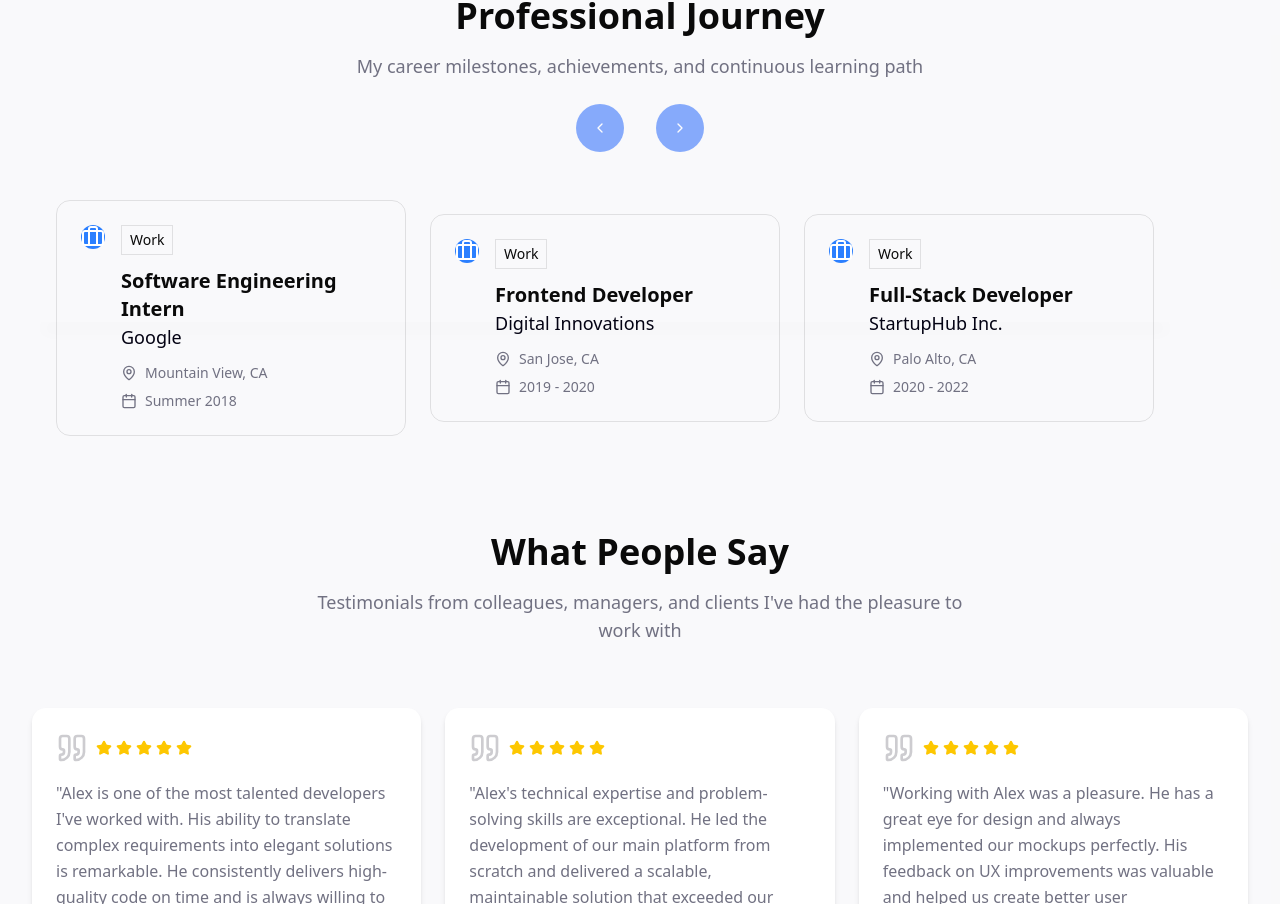
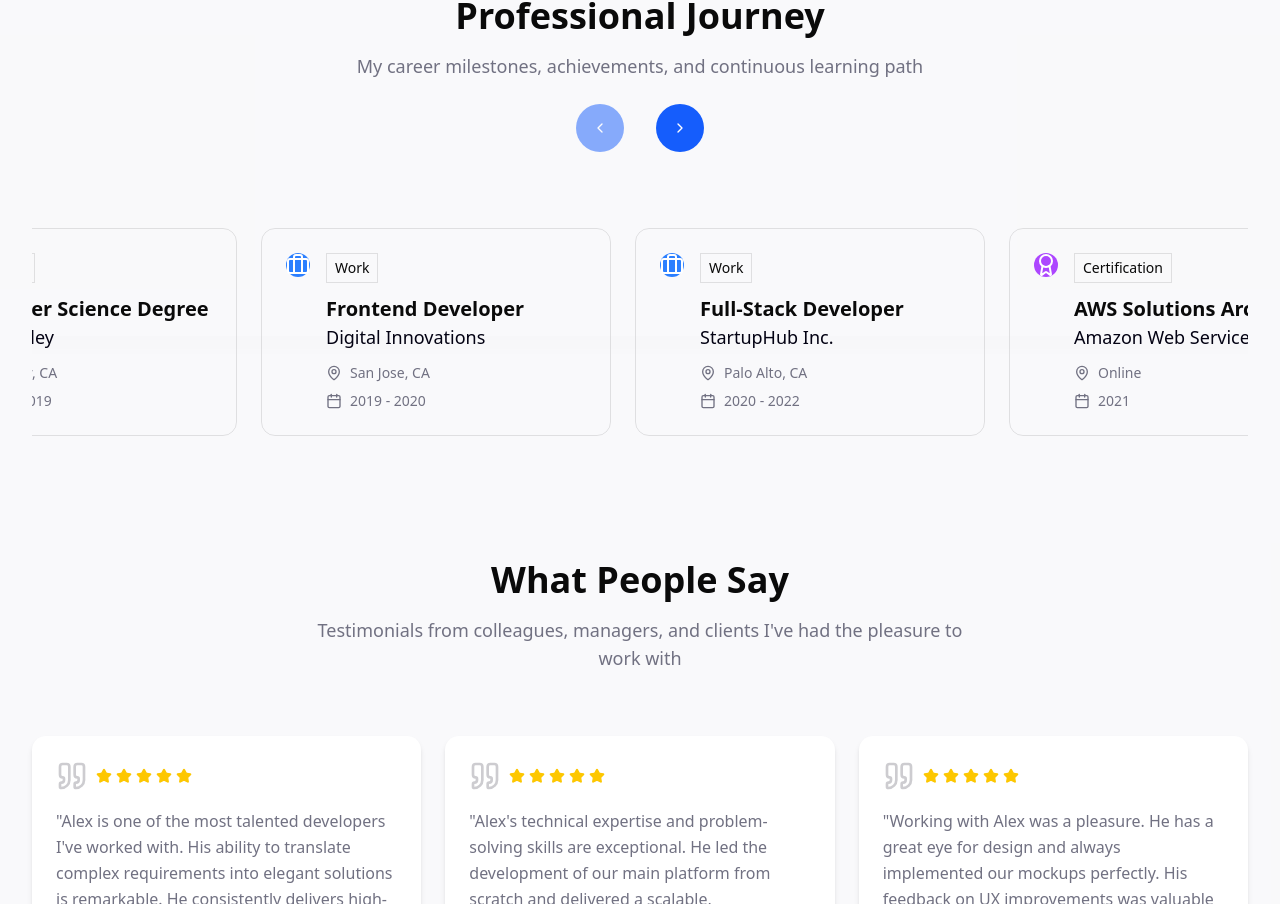
Before and after one commit to ramizik/my-website, a React (Vite) app: page / in a window 1280 px wide. Shown: the part 3522-4426 px from the top of the page. Built offline with nearby package versions, Linux system fonts and the light colour scheme.

Commit message:
Add More Timeline Entries for Scrolling

```diff
--- a/src/components/TimelineSection.tsx
+++ b/src/components/TimelineSection.tsx
@@ -27,6 +27,18 @@ export default function TimelineSection() {
       description: "Contributed to Google Chrome's performance optimization team. Implemented features that improved browser startup time and memory usage.",
       achievements: ["15% faster startup time", "Chrome team contribution", "Published research paper"],
       icon: Briefcase
+    },
+    {
+      id: 3,
+      type: "education",
+      title: "Computer Science Degree",
+      company: "UC Berkeley",
+      location: "Berkeley, CA",
+      period: "2015 - 2019",
+      year: "2019",
+      description: "Bachelor of Science in Computer Science with focus on software engineering, algorithms, and data structures. Graduated Magna Cum Laude with 3.8 GPA.",
+      achievements: ["Magna Cum Laude", "Dean's List 6 semesters", "CS Honor Society"],
+      icon: GraduationCap
     },
     {
       id: 3,
@@ -66,6 +78,18 @@ export default function TimelineSection() {
     },
     {
       id: 6,
+      type: "certification",
+      title: "Google Cloud Professional",
+      company: "Google Cloud",
+      location: "Online",
+      period: "2022",
+      year: "2022",
+      description: "Achieved Google Cloud Professional Cloud Architect certification, demonstrating expertise in designing and managing scalable, secure cloud solutions on GCP.",
+      achievements: ["Cloud architecture design", "Multi-cloud expertise", "Container orchestration"],
+      icon: Award
+    },
+    {
+      id: 7,
       type: "work",
       title: "Senior Full-Stack Developer",
       company: "TechFlow Solutions",
@@ -75,6 +99,30 @@ export default function TimelineSection() {
       description: "Leading development of scalable web applications, mentoring junior developers, and implementing DevOps best practices. Increased application performance by 40% and reduced deployment time by 60%.",
       achievements: ["Led team of 5 developers", "40% performance improvement", "Implemented CI/CD pipeline"],
       icon: Briefcase
+    },
+    {
+      id: 8,
+      type: "work",
+      title: "Tech Lead & Architect",
+      company: "InnovateTech Corp",
+      location: "San Francisco, CA",
+      period: "2023 - Present",
+      year: "2023",
+      description: "Leading technical architecture decisions for multiple products, managing a team of 8 developers, and driving digital transformation initiatives. Architected microservices platform serving 1M+ users.",
+      achievements: ["Microservices architecture", "Team leadership (8 devs)", "1M+ users platform"],
+      icon: Briefcase
+    },
+    {
+      id: 9,
+      type: "certification",
+      title: "Kubernetes Administrator",
+      company: "Cloud Native Computing Foundation",
+      location: "Online",
+      period: "2023",
+      year: "2023",
+      description: "Certified Kubernetes Administrator (CKA) certification, demonstrating hands-on skills in Kubernetes cluster administration, troubleshooting, and best practices.",
+      achievements: ["Cluster administration", "Container orchestration", "Production troubleshooting"],
+      icon: Award
     }
   ];
 
@@ -317,7 +365,7 @@ export default function TimelineSection() {
               <div className="absolute top-1/2 -translate-y-1/2 left-0 right-0 h-2 bg-gradient-to-r from-blue-500 via-purple-500 to-green-500 rounded-full shadow-lg"></div>
 
               {/* Timeline Items */}
-              {timelineItems.slice(0, 3).map((item, index) => (
+              {timelineItems.map((item, index) => (
                 <div key={item.id} className="relative flex flex-col items-center flex-shrink-0 z-10" style={{ width: '350px' }}>
                   {/* Timeline Card */}
                   <Card
```
